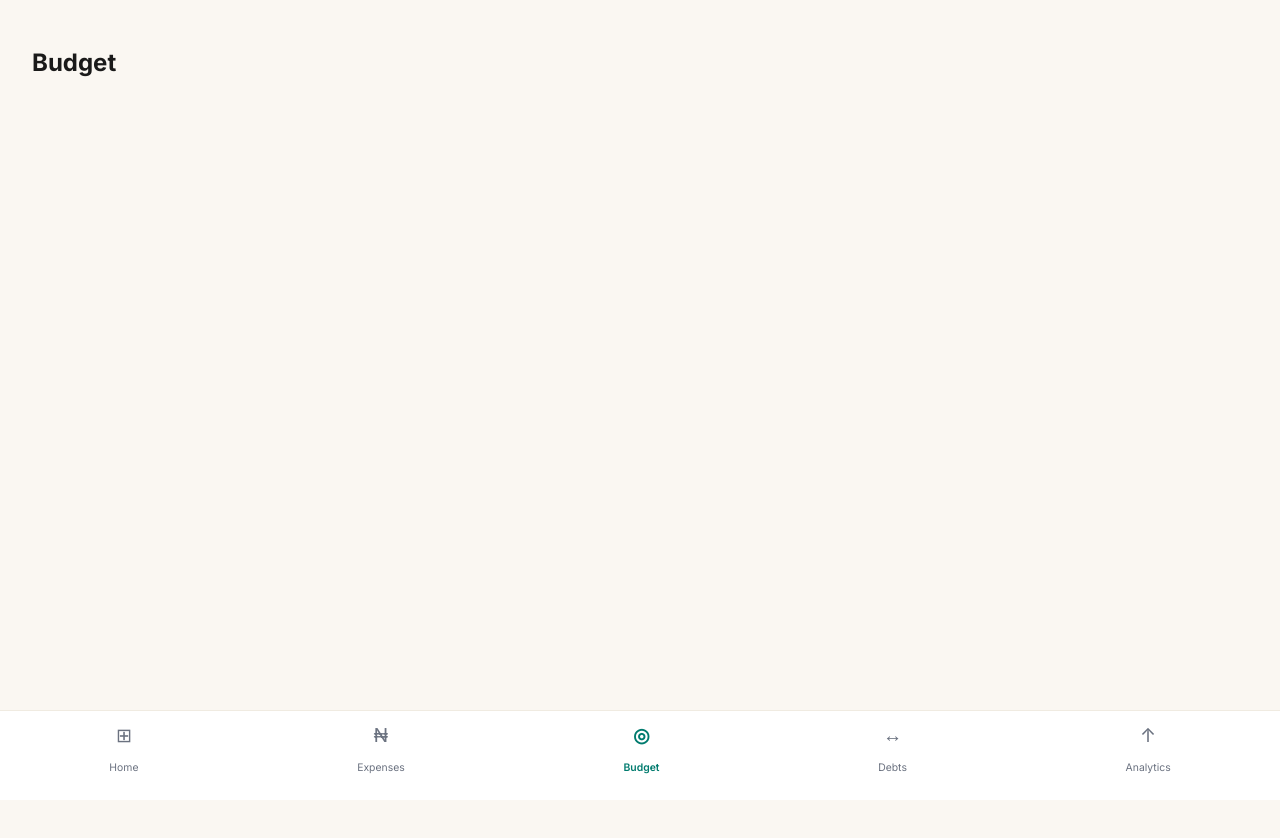
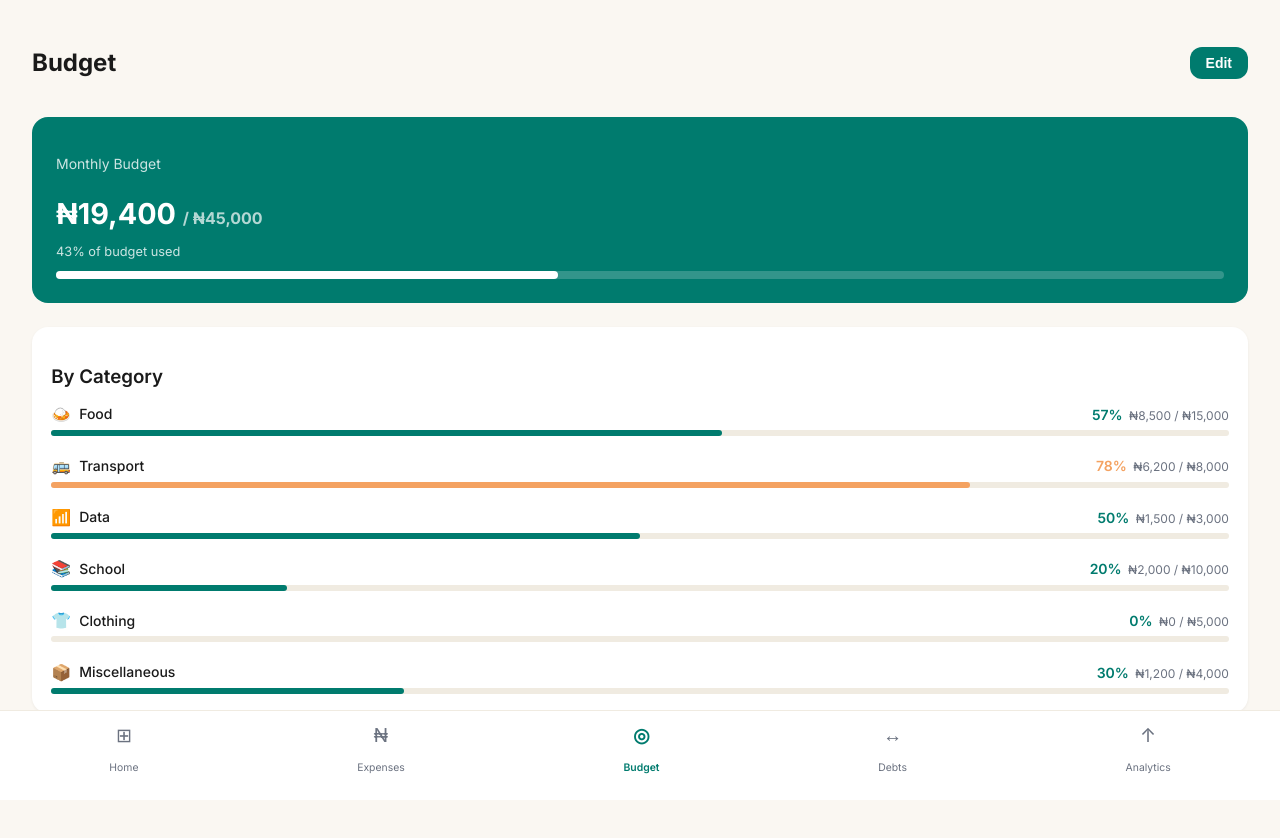
Before and after one commit to Ayo-devops/BudgetBro, a Next.js app: page /budget in a window 1280 px wide. Shown: the top 838 px of the page. Built offline with nearby package versions, Linux system fonts and the light colour scheme.

Commit message:
feat: budget page with category limits and progress bars

```diff
--- a/app/budget/page.tsx
+++ b/app/budget/page.tsx
@@ -1,7 +1,147 @@
+'use client'
+
+import { useState } from 'react'
+
+const categories = ['Food', 'Transport', 'Data', 'School', 'Clothing', 'Miscellaneous']
+
+const initialBudgets = [
+  { category: 'Food', limit: 15000, spent: 8500 },
+  { category: 'Transport', limit: 8000, spent: 6200 },
+  { category: 'Data', limit: 3000, spent: 1500 },
+  { category: 'School', limit: 10000, spent: 2000 },
+  { category: 'Clothing', limit: 5000, spent: 0 },
+  { category: 'Miscellaneous', limit: 4000, spent: 1200 },
+]
+
+function getCategoryEmoji(category: string) {
+  const map: Record<string, string> = {
+    Food: '🍛', Transport: '🚌', Data: '📶',
+    School: '📚', Clothing: '👕', Miscellaneous: '📦',
+  }
+  return map[category] || '📦'
+}
+
+function getProgressColor(percent: number) {
+  if (percent >= 90) return '#e63946'
+  if (percent >= 70) return '#f4a261'
+  return '#007b6e'
+}
+
 export default function BudgetPage() {
+  const [budgets, setBudgets] = useState(initialBudgets)
+  const [showForm, setShowForm] = useState(false)
+  const [selectedCategory, setSelectedCategory] = useState('Food')
+  const [limitAmount, setLimitAmount] = useState('')
+
+  const totalLimit = budgets.reduce((sum, b) => sum + b.limit, 0)
+  const totalSpent = budgets.reduce((sum, b) => sum + b.spent, 0)
+  const totalPercent = Math.round((totalSpent / totalLimit) * 100)
+
+  function handleSave() {
+    if (!limitAmount) return
+    setBudgets(budgets.map((b) =>
+      b.category === selectedCategory
+        ? { ...b, limit: parseFloat(limitAmount) }
+        : b
+    ))
+    setLimitAmount('')
+    setShowForm(false)
+  }
+
   return (
     <div style={{ minHeight: '100vh', backgroundColor: '#faf7f2', padding: '1.5rem' }}>
-      <h1 style={{ fontSize: '1.5rem', fontWeight: '700', color: '#1a1a1a' }}>Budget</h1>
+
+      {/* Header */}
+      <div style={{ display: 'flex', justifyContent: 'space-between', alignItems: 'center', marginBottom: '1.5rem' }}>
+        <h1 style={{ fontSize: '1.5rem', fontWeight: '700', color: '#1a1a1a' }}>Budget</h1>
+        <button
+          onClick={() => setShowForm(!showForm)}
+          style={{ backgroundColor: '#007b6e', color: 'white', border: 'none', borderRadius: '0.75rem', padding: '0.5rem 1rem', fontWeight: '600', fontSize: '0.875rem', cursor: 'pointer' }}>
+          {showForm ? 'Cancel' : 'Edit'}
+        </button>
+      </div>
+
+      {/* Overall Budget Card */}
+      <div style={{ backgroundColor: '#007b6e', borderRadius: '1rem', padding: '1.5rem', marginBottom: '1.5rem', color: 'white' }}>
+        <p style={{ fontSize: '0.875rem', opacity: 0.8, marginBottom: '0.3rem' }}>Monthly Budget</p>
+        <h2 style={{ fontSize: '1.8rem', fontWeight: '700', marginBottom: '0.3rem' }}>₦{totalSpent.toLocaleString()} <span style={{ fontSize: '1rem', opacity: 0.7 }}>/ ₦{totalLimit.toLocaleString()}</span></h2>
+        <p style={{ fontSize: '0.8rem', opacity: 0.8, marginBottom: '0.75rem' }}>{totalPercent}% of budget used</p>
+        <div style={{ backgroundColor: 'rgba(255,255,255,0.2)', borderRadius: '999px', height: '8px' }}>
+          <div style={{ backgroundColor: 'white', borderRadius: '999px', height: '8px', width: `${Math.min(totalPercent, 100)}%`, transition: 'width 0.3s ease' }} />
+        </div>
+      </div>
+
+      {/* Edit Budget Form */}
+      {showForm && (
+        <div style={{ backgroundColor: '#ffffff', borderRadius: '1rem', padding: '1.2rem', marginBottom: '1.5rem', boxShadow: '0 1px 3px rgba(0,0,0,0.06)' }}>
+          <h3 style={{ fontWeight: '600', marginBottom: '1rem', color: '#1a1a1a' }}>Set Budget Limit</h3>
+
+          <div style={{ display: 'flex', gap: '0.5rem', flexWrap: 'wrap', marginBottom: '0.75rem' }}>
+            {categories.map((cat) => (
+              <button
+                key={cat}
+                onClick={() => setSelectedCategory(cat)}
+                style={{
+                  padding: '0.4rem 0.8rem',
+                  borderRadius: '999px',
+                  border: '1px solid',
+                  borderColor: selectedCategory === cat ? '#007b6e' : '#f0ebe1',
+                  backgroundColor: selectedCategory === cat ? '#e6f4f2' : '#ffffff',
+                  color: selectedCategory === cat ? '#007b6e' : '#6b7280',
+                  fontSize: '0.75rem',
+                  fontWeight: '500',
+                  cursor: 'pointer',
+                }}>
+                {getCategoryEmoji(cat)} {cat}
+              </button>
+            ))}
+          </div>
+
+          <input
+            type="number"
+            placeholder="Budget limit (₦)"
+            value={limitAmount}
+            onChange={(e) => setLimitAmount(e.target.value)}
+            style={{ width: '100%', padding: '0.75rem', borderRadius: '0.6rem', border: '1px solid #f0ebe1', marginBottom: '0.75rem', fontSize: '0.875rem', backgroundColor: '#faf7f2', color: '#1a1a1a', boxSizing: 'border-box' }}
+          />
+
+          <button
+            onClick={handleSave}
+            style={{ width: '100%', backgroundColor: '#007b6e', color: 'white', border: 'none', borderRadius: '0.75rem', padding: '0.75rem', fontWeight: '600', fontSize: '0.875rem', cursor: 'pointer' }}>
+            Save Limit
+          </button>
+        </div>
+      )}
+
+      {/* Category Budgets */}
+      <div style={{ backgroundColor: '#ffffff', borderRadius: '1rem', padding: '1.2rem', boxShadow: '0 1px 3px rgba(0,0,0,0.06)' }}>
+        <h3 style={{ fontWeight: '600', color: '#1a1a1a', marginBottom: '1rem' }}>By Category</h3>
+        {budgets.map((b, i) => {
+          const percent = Math.round((b.spent / b.limit) * 100)
+          const color = getProgressColor(percent)
+          return (
+            <div key={b.category} style={{ marginBottom: i < budgets.length - 1 ? '1.2rem' : 0 }}>
+              <div style={{ display: 'flex', justifyContent: 'space-between', alignItems: 'center', marginBottom: '0.4rem' }}>
+                <div style={{ display: 'flex', alignItems: 'center', gap: '0.5rem' }}>
+                  <span>{getCategoryEmoji(b.category)}</span>
+                  <span style={{ fontWeight: '500', fontSize: '0.875rem', color: '#1a1a1a' }}>{b.category}</span>
+                </div>
+                <div style={{ textAlign: 'right' }}>
+                  <span style={{ fontSize: '0.875rem', fontWeight: '600', color }}>{percent}%</span>
+                  <span style={{ fontSize: '0.75rem', color: '#6b7280', marginLeft: '0.4rem' }}>₦{b.spent.toLocaleString()} / ₦{b.limit.toLocaleString()}</span>
+                </div>
+              </div>
+              <div style={{ backgroundColor: '#f0ebe1', borderRadius: '999px', height: '6px' }}>
+                <div style={{ backgroundColor: color, borderRadius: '999px', height: '6px', width: `${Math.min(percent, 100)}%`, transition: 'width 0.3s ease' }} />
+              </div>
+              {percent >= 90 && (
+                <p style={{ fontSize: '0.7rem', color: '#e63946', marginTop: '0.3rem' }}>⚠️ Almost at limit</p>
+              )}
+            </div>
+          )
+        })}
+      </div>
+
     </div>
   )
 }
```
